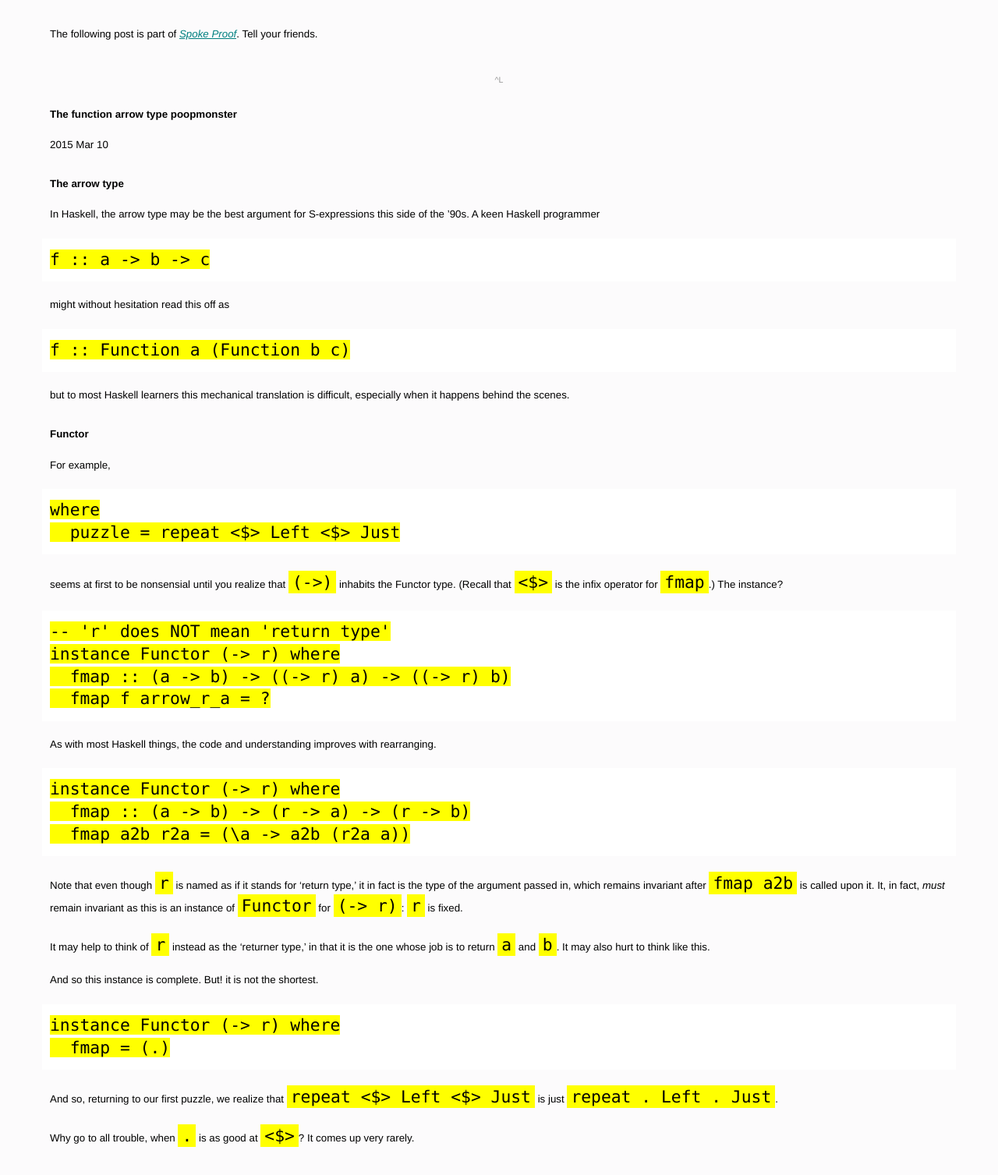
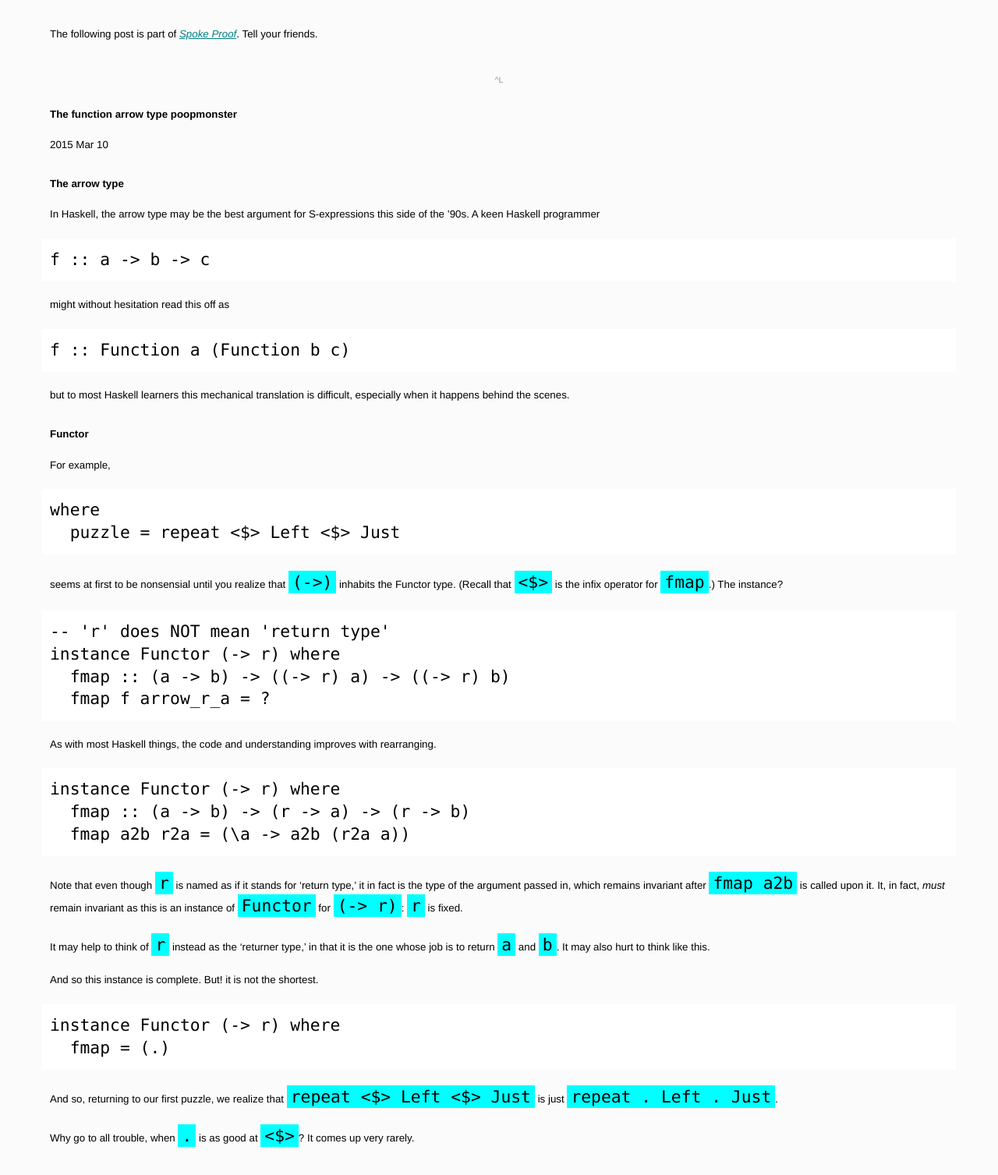
Before and after one commit to hlian/hao.codes, a Jekyll site: the page built from _posts/2015-03-10-arrow-type.md, in a window 1280 px wide. Shown: the whole page at 78% size. Built offline with Jekyll 4.4.1, drawn with Linux system fonts in a browser that asks for light colours; Markdown is read by kramdown in place of the engine named in the settings.

Commit message:
Update _typography.scss

```diff
--- a/_sass/_typography.scss
+++ b/_sass/_typography.scss
@@ -61,7 +61,11 @@ a[rev="footnote"] {
 }
 
 code {
-  background: yellow;
+  background: cyan;
+}
+
+pre code {
+  background: none;
 }
 
 code {
```
